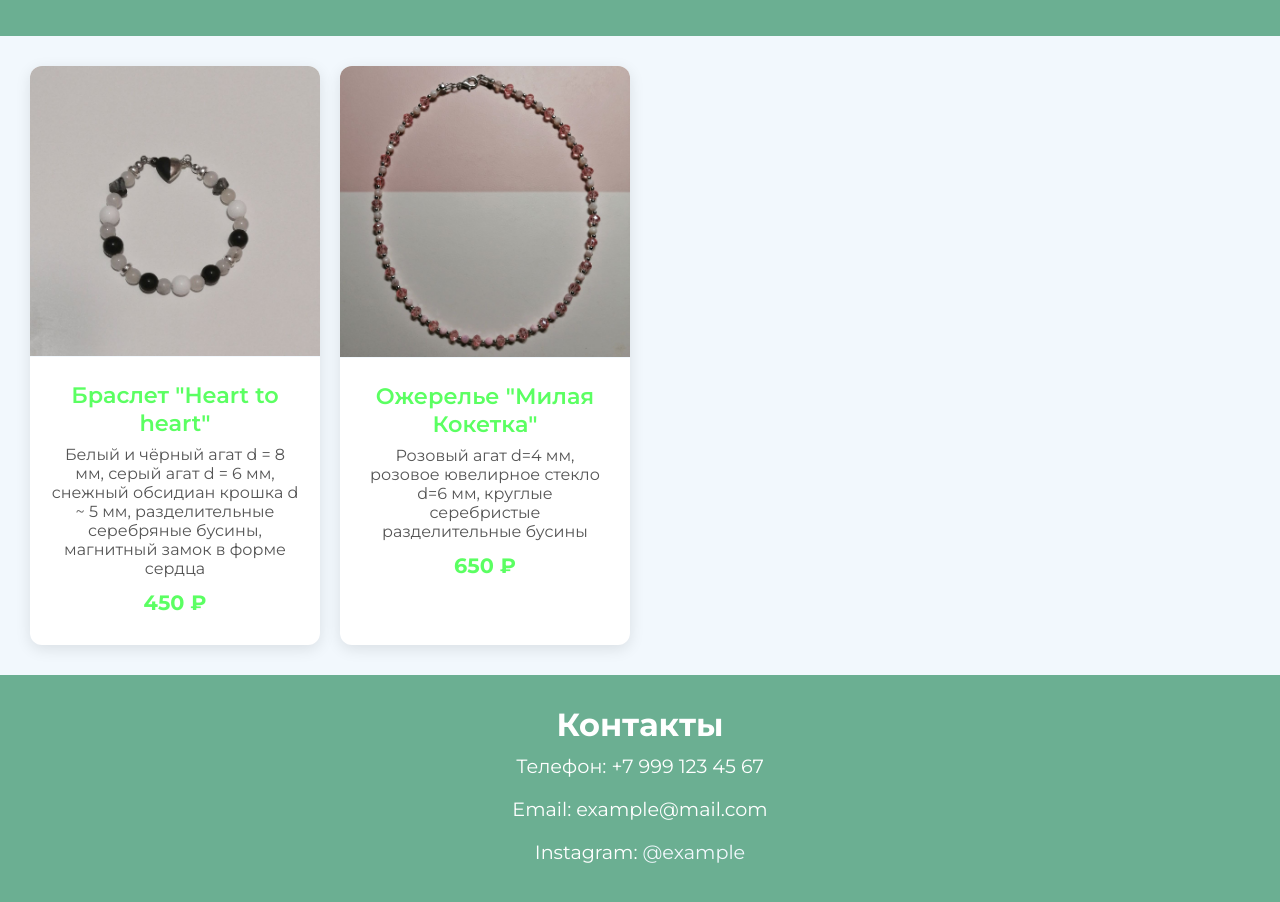
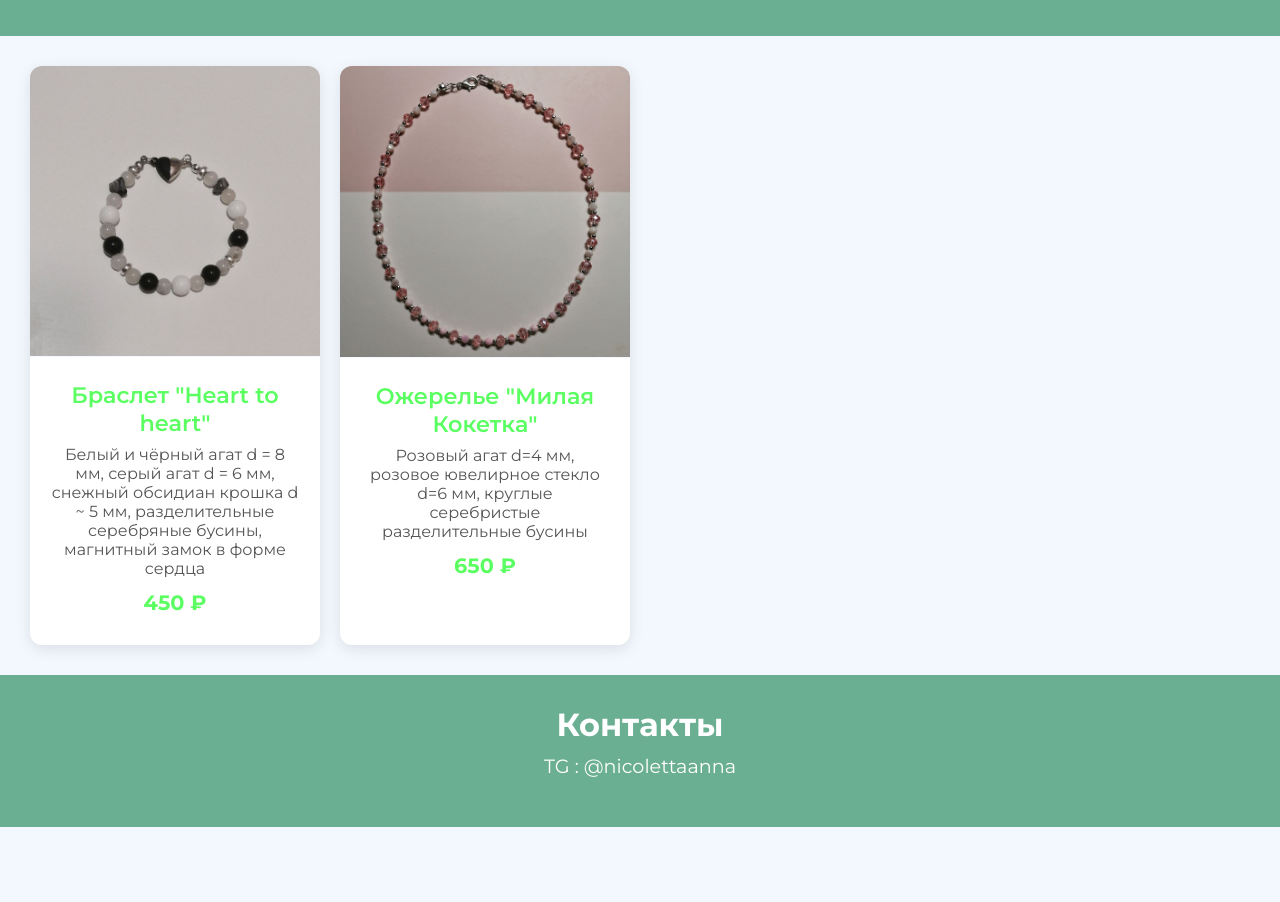
Before and after one commit to viktnnchik/CraftedBeautiesBot, a plain HTML site: page index.html in a window 1280 px wide. Shown: the part 106-1008 px from the top of the page. After the commit the page ends 933 px from the top, so only its background shows below. Drawn offline with Linux system fonts and the light colour scheme.

Commit message:
Update index.html

```diff
--- a/index.html
+++ b/index.html
@@ -123,9 +123,7 @@
 
 <section class="contact-section">
     <h2>Контакты</h2>
-    <p>Телефон: +7 999 123 45 67</p>
-    <p>Email: example@mail.com</p>
-    <p>Instagram: <a href="https://instagram.com/example" target="_blank">@example</a></p>
+    <p>TG : @nicolettaanna </p>
 </section>
 
 </body>
```
